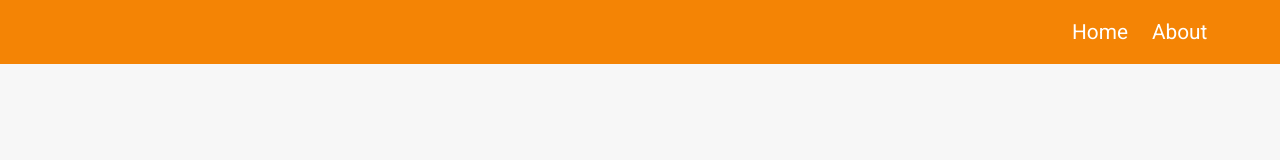
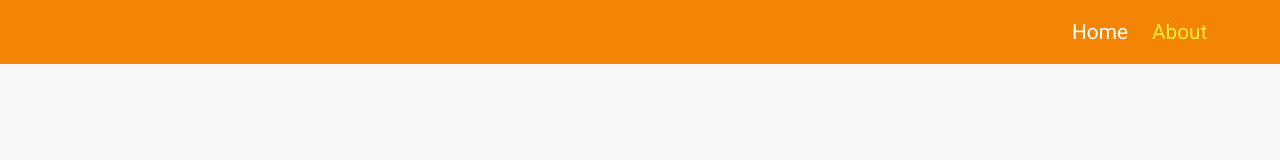
Before and after one commit to U-Ra-All/react-course-react-router, a JavaScript app: page /about in a window 1280 px wide. Shown: the top 160 px of the page. Built offline with nearby package versions, Linux system fonts and the light colour scheme.

Commit message:
06-Компонент NavLink

```diff
--- a/src/components/Header.js
+++ b/src/components/Header.js
@@ -1,4 +1,4 @@
-import { Link } from 'react-router-dom';
+import { NavLink } from 'react-router-dom';
 import styles from './Header.module.css';
 
 const Header = () => {
@@ -6,10 +6,14 @@ const Header = () => {
     <header className={styles.header}>
       <ul>
         <li>
-          <Link to='/home'>Home</Link>
+          <NavLink activeClassName={styles.active} to='/home'>
+            Home
+          </NavLink>
         </li>
         <li>
-          <Link to='/about'>About</Link>
+          <NavLink activeClassName={styles.active} to='/about'>
+            About
+          </NavLink>
         </li>
       </ul>
     </header>
```
Also changed, not shown: 1 other file (tests, documents, lock files or other folders).
